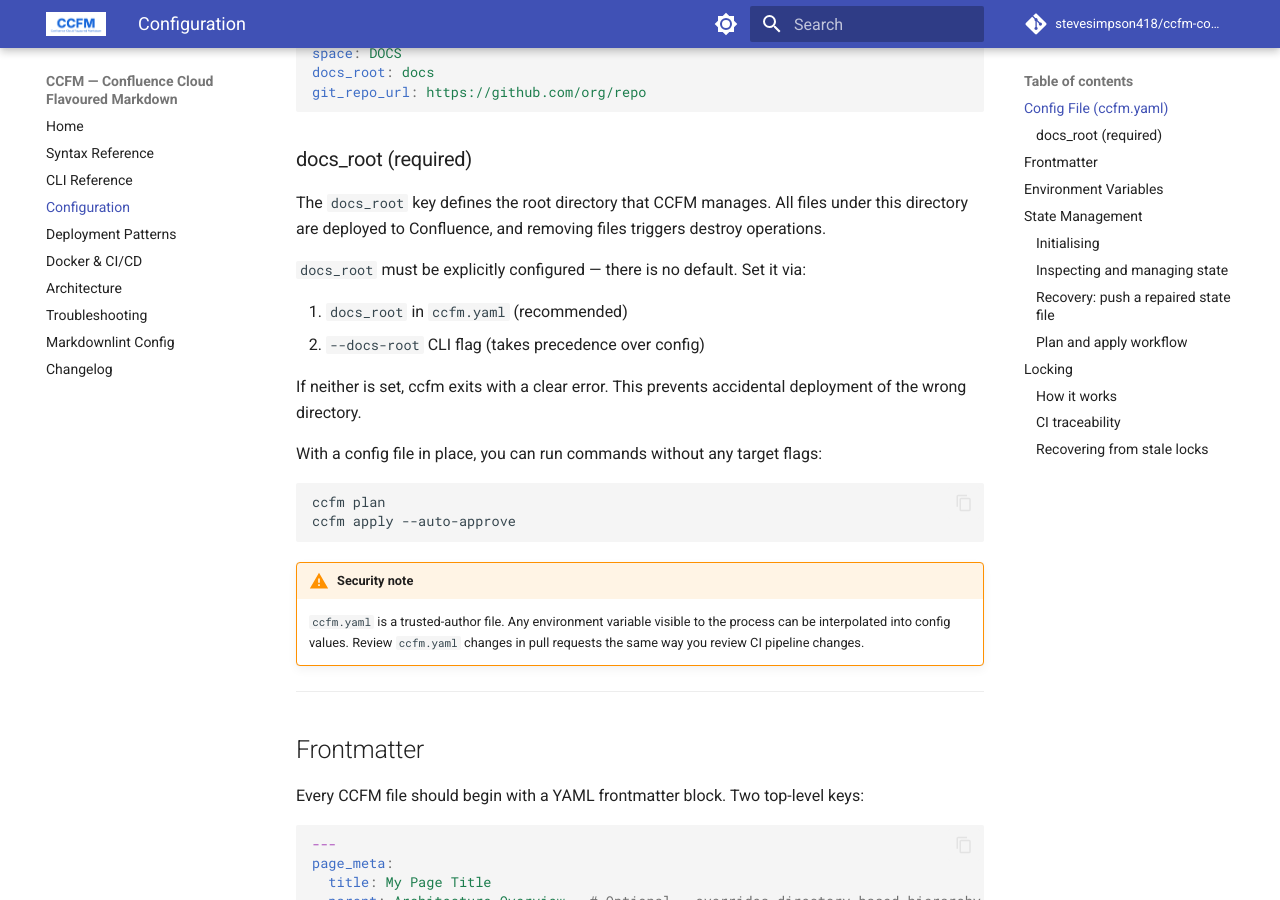
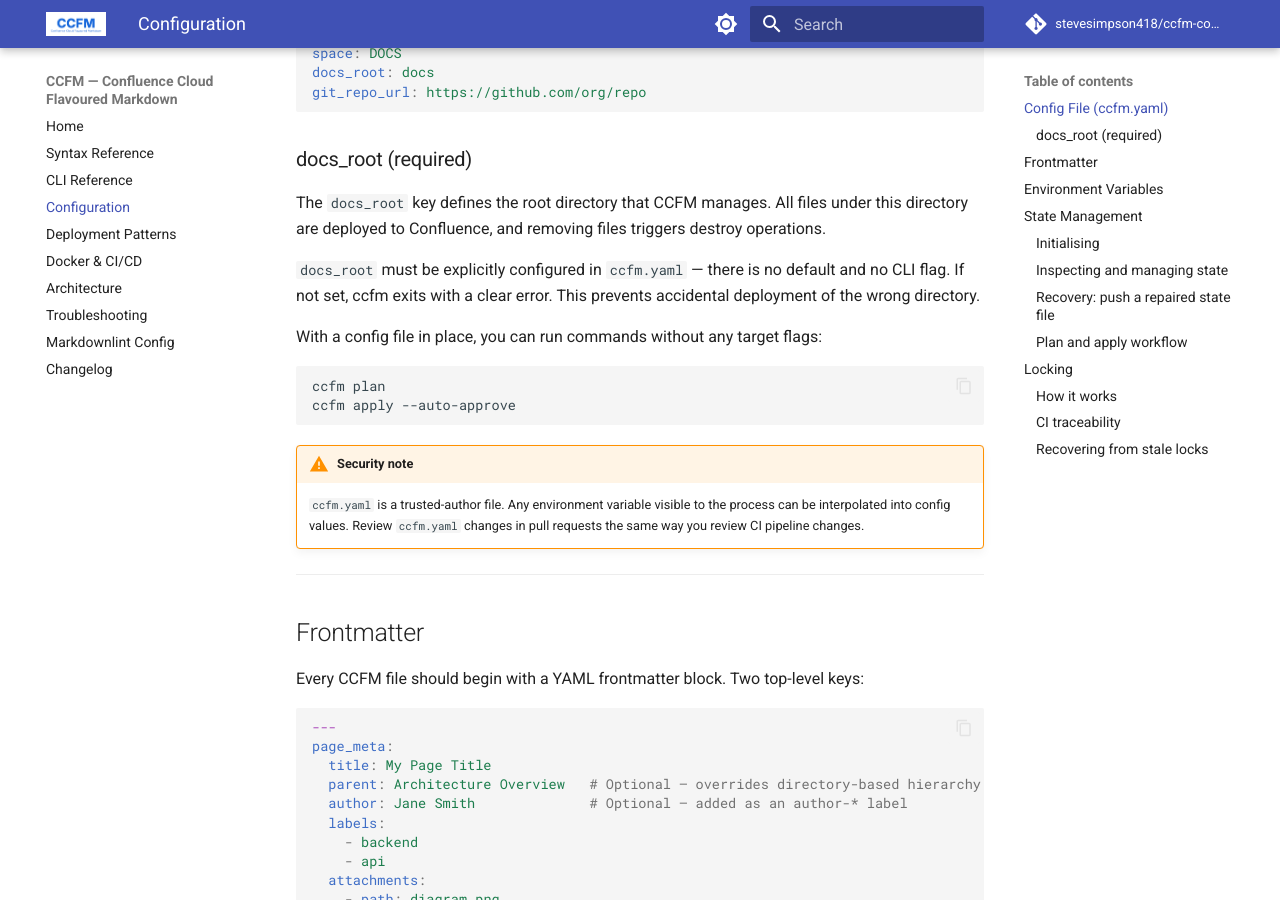
Before and after one commit to stevesimpson418/ccfm-convert, an MkDocs documentation site: the page built from docs/configuration.md, in a window 1280 px wide and 900 px high, scrolled down 359 px. Built offline with MkDocs 1.6.1 and Material for MkDocs 9.7.7, drawn with Linux system fonts in a browser that asks for light colours; comment, search, counter and statistics services are not loaded.

Commit message:
fix: address review agent findings — stale --docs-root and --file references
- configuration.md: remove stale --docs-root CLI flag reference
- CHANGELOG.md: add --docs-root to breaking changes list
- test_main.py: fix stale --file docstring
- docs-root-page.md: update description (remove --directory reference)
- single-page.md: update description (remove --file reference)
- complete_example.md: update bash/yaml examples to current CLI syntax

```diff
--- a/docs/configuration.md
+++ b/docs/configuration.md
@@ -21,13 +21,9 @@ git_repo_url: https://github.com/org/repo
 The `docs_root` key defines the root directory that CCFM manages. All files under this
 directory are deployed to Confluence, and removing files triggers destroy operations.
 
-`docs_root` must be explicitly configured — there is no default. Set it via:
-
-1. `docs_root` in `ccfm.yaml` (recommended)
-2. `--docs-root` CLI flag (takes precedence over config)
-
-If neither is set, ccfm exits with a clear error. This prevents accidental deployment
-of the wrong directory.
+`docs_root` must be explicitly configured in `ccfm.yaml` — there is no default and no CLI
+flag. If not set, ccfm exits with a clear error. This prevents accidental deployment of the
+wrong directory.
 
 With a config file in place, you can run commands without any target flags:
 
```
Also changed, not shown: CHANGELOG.md (+4 -4 lines), 4 other files.
